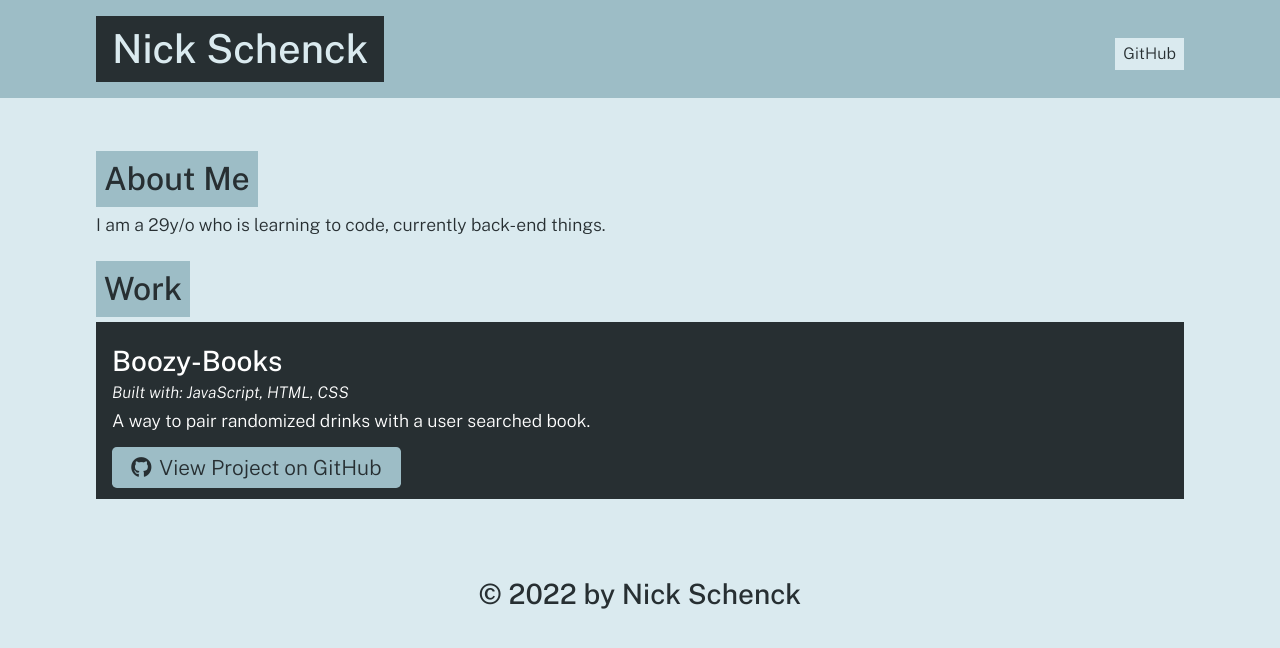
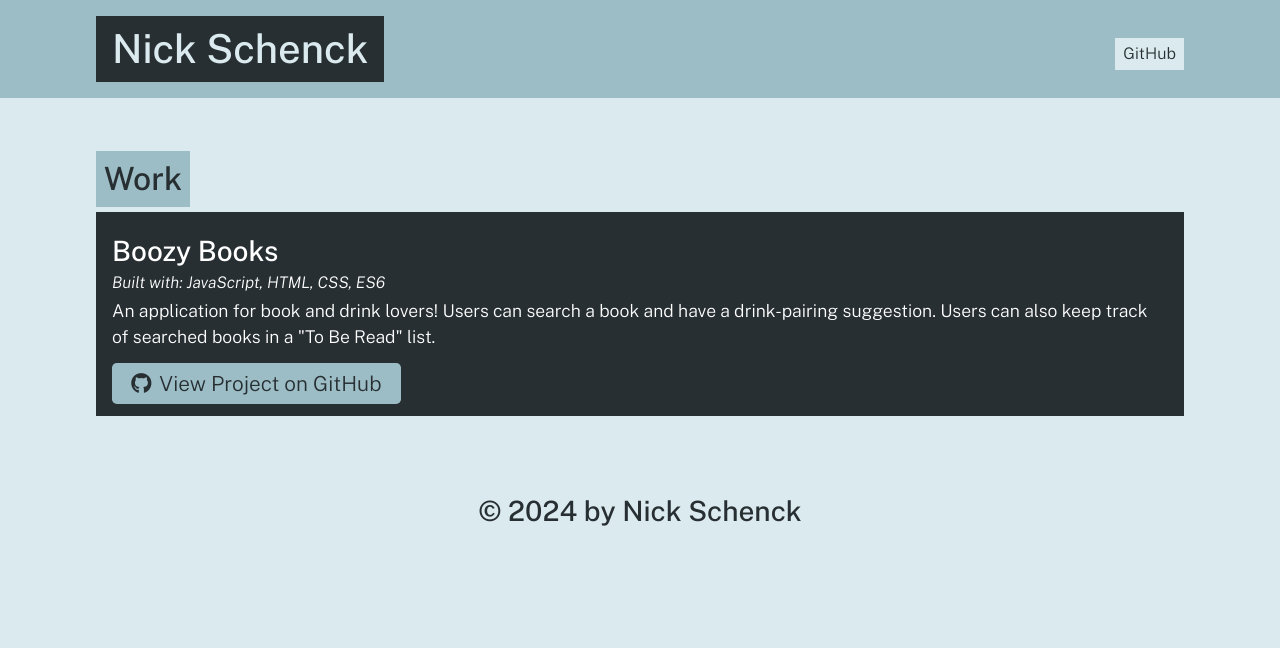
Before and after one commit to NickSchenck/portfolio-generator, a website: page dist/index.html in a window 1280 px wide. Drawn offline with nearby package versions, Linux system fonts and the light colour scheme.

```diff
--- a/dist/index.html
+++ b/dist/index.html
@@ -22,23 +22,18 @@
     </header>
     <main class="container my-5">
 
-  <section class="my-3" id="about">
-    <h2 class="text-dark bg-primary p-2 display-inline-block">About Me</h2>
-    <p>I am a 29y/o who is learning to code, currently back-end things.</p>
-  </section>
-
 
   <section class="my-3" id="portfolio">
   <h2 class="text-dark bg-primary p-2 display-inline-block">Work</h2>
   <div class="flex-row justify-space-between">
 
       <div class="col-12 mb-2 bg-dark text-light p-3">
-      <h3 class="portfolio-item-title text-light">Boozy-Books</h3>
+      <h3 class="portfolio-item-title text-light">Boozy Books</h3>
       <h5 class="portfolio-languages">
       Built with:
-      JavaScript, HTML, CSS
+      JavaScript, HTML, CSS, ES6
       </h5>
-            <p>A way to pair randomized drinks with a user searched book.</p>
+            <p>An application for book and drink lovers! Users can search a book and have a drink-pairing suggestion. Users can also keep track of searched books in a "To Be Read" list.</p>
             <a href="https://github.com/NickSchenck/Book-Nook" class="btn"><i class="fab fa-github mr-2"></i>View Project on GitHub</a>
           </div>
 
@@ -49,7 +44,7 @@
 
     </main>
     <footer class="container text-center py-3">
-      <h3 class="text-dark">&copy; 2022 by Nick Schenck</h3>
+      <h3 class="text-dark">&copy; 2024 by Nick Schenck</h3>
     </footer>
   </body>
   </html>
--- a/package.json
+++ b/package.json
@@ -17,6 +17,6 @@
   },
   "homepage": "https://github.com/NickSchenck/portfolio-generator#readme",
   "dependencies": {
-    "inquirer": "^7.0.3"
+    "inquirer": "^7.3.3"
   }
 }
```
Also changed, not shown: README.md, 1 other file.
